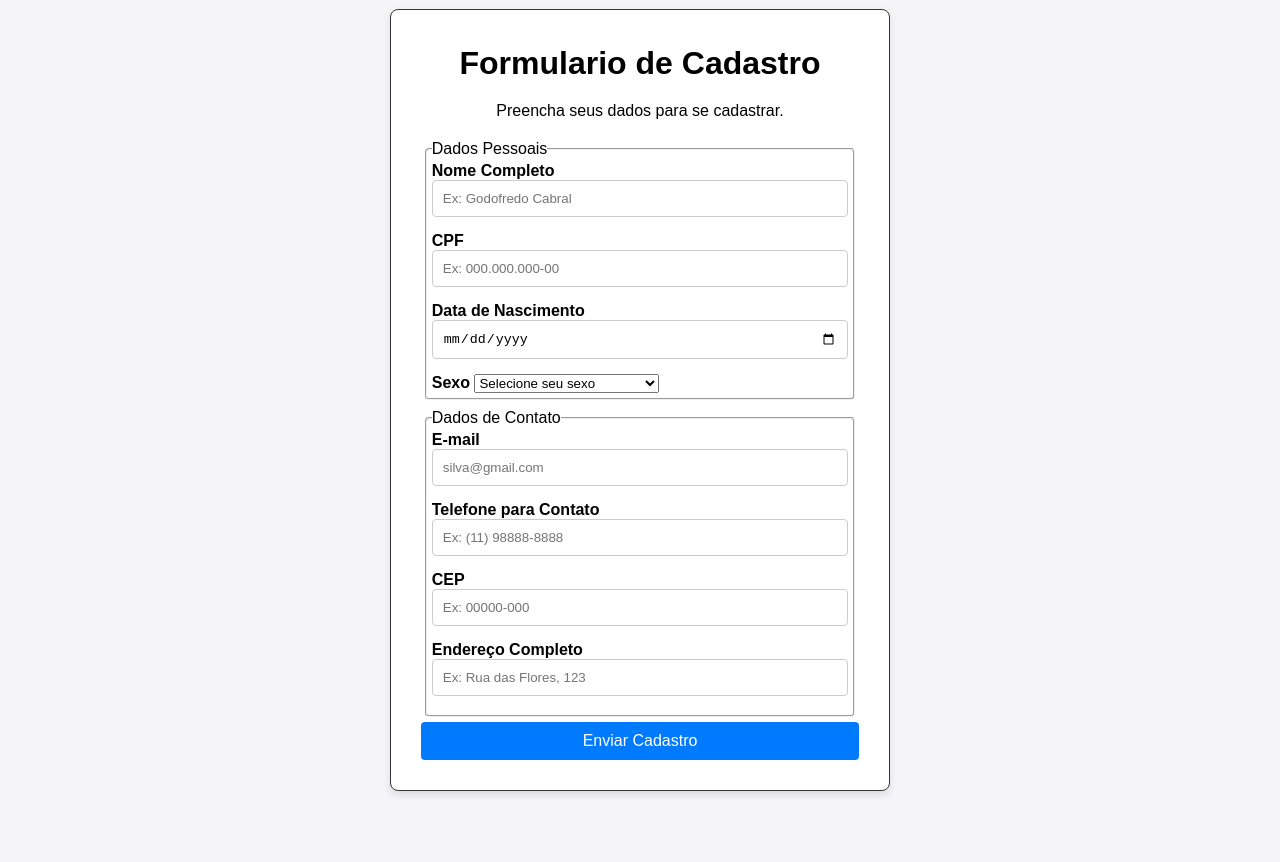
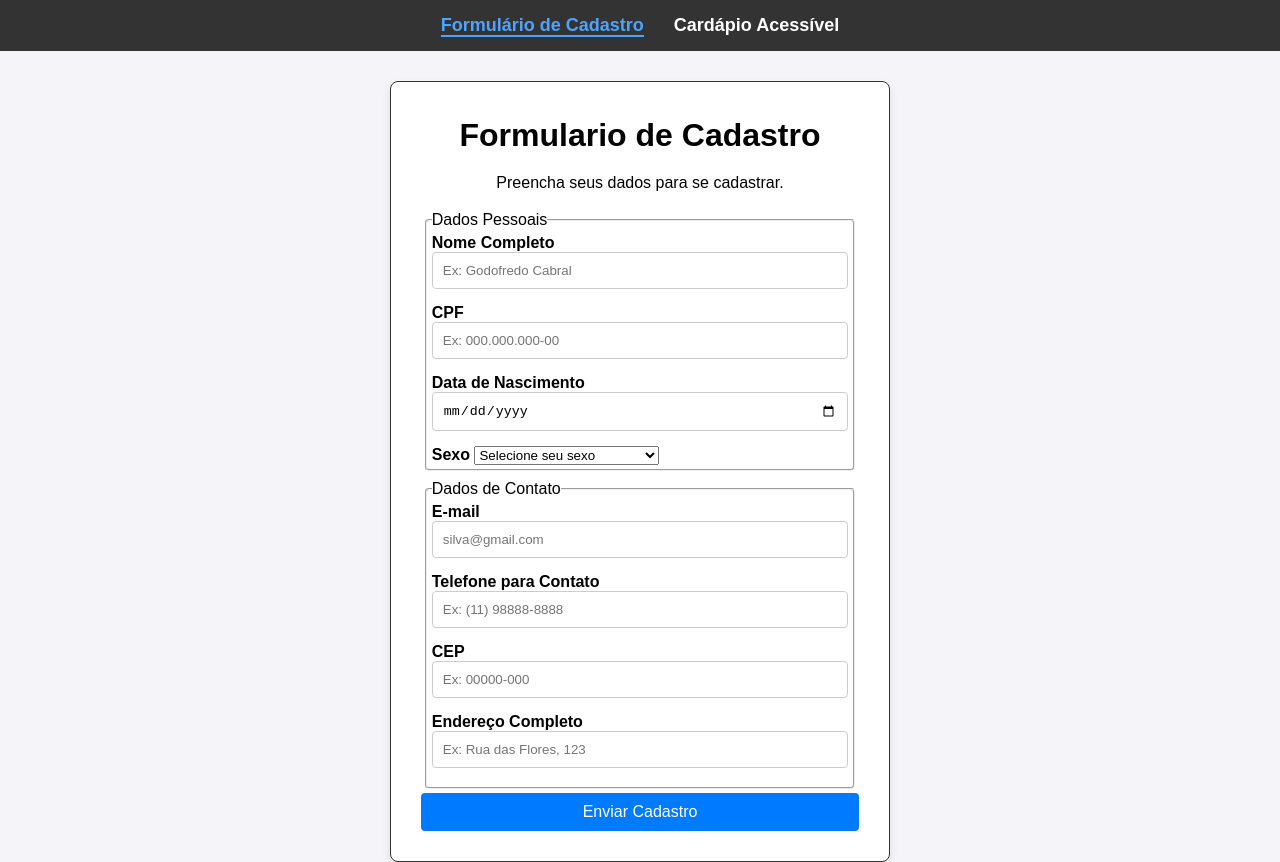
Before and after one commit to GabrielCandido123/Site-Acessivel, a plain HTML site: page index.html in a window 1280 px wide. Before the commit the page ends 800 px from the top, so only its background shows below. Drawn offline with Linux system fonts and the light colour scheme.

Commit message:
adicionando pagina de tabela e nav semantico para navegar entre as paginas

```diff
--- a/css/style.css
+++ b/css/style.css
@@ -8,12 +8,48 @@
 body {
   /*centralizando form no meio da tela*/
   display: flex;
-  justify-content: center;
+  flex-direction: column; /* Alterado para coluna para o header ficar no topo */
   align-items: center;
+  justify-content: flex-start; /* Alterado de center para flex-start para o conteúdo subir se necessário, ou podemos manter um gap */
   min-height: 100vh;
   background-color: #f4f4f9;
   font-family: Arial, sans-serif;
 }
+
+header {
+  width: 100%;
+  background-color: #333;
+  padding: 15px 0;
+  margin-bottom: 30px;
+}
+
+nav {
+  display: flex;
+  justify-content: center; /* Centraliza o menu no topo */
+}
+
+nav ul {
+  list-style: none;
+  display: flex;
+  gap: 30px;
+}
+
+nav a {
+  color: white;
+  text-decoration: none;
+  font-size: 18px;
+  font-weight: bold;
+}
+
+nav a[aria-current="page"] {
+  color: #4da3ff;
+  border-bottom: 2px solid #4da3ff;
+}
+
+nav a:hover {
+  color: #4da3ff;
+}
+
 
 main {
   border: 1px solid #333;
--- a/index.html
+++ b/index.html
@@ -7,6 +7,16 @@
     <link rel="stylesheet" href="css/style.css">
 </head>
 <body>
+    <header>
+        <!-- O nav armazena o menu de navegação e usa aria-label para identificação -->
+        <nav aria-label="Menu principal">
+            <ul>
+                <!-- aria-current="page" informa ao leitor de tela que estamos nesta página -->
+                <li><a href="index.html" aria-current="page">Formulário de Cadastro</a></li>
+                <li><a href="tabela.html">Cardápio Acessível</a></li>
+            </ul>
+        </nav>
+    </header>
     <main>
         <h1 id="form-title">Formulario de Cadastro</h1>
         <p id="form-desc">Preencha seus dados para se cadastrar.</p>
```
Also changed, not shown: tabela.html (added, +63 -0 lines).
